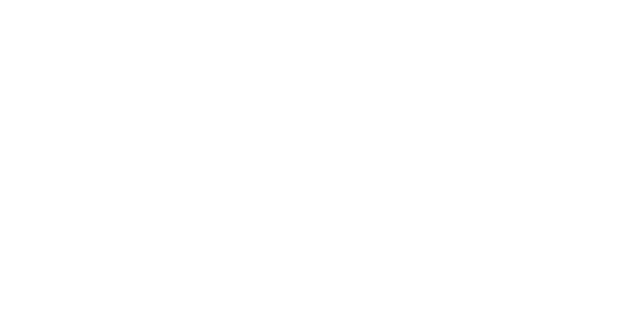
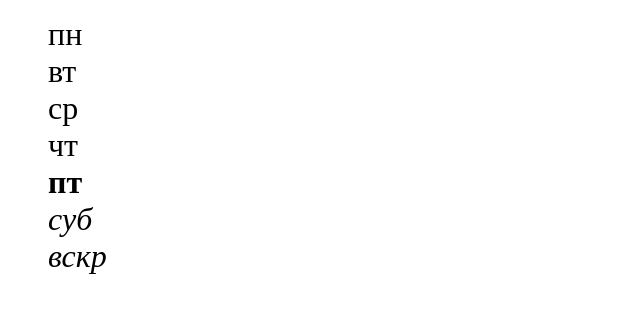
Before and after one commit to katanablaade/hardQuest, a plain HTML site: page index.html in a window 1280 px wide. Shown: the whole page, without its empty margins (0-640 px from the left). Drawn offline with Linux system fonts and the light colour scheme.

Commit message:
Complete quest07

```diff
--- a/index.html
+++ b/index.html
@@ -6,5 +6,7 @@
     <script src="./script.js" defer></script>
     <title>Document</title>
   </head>
-  <body></body>
+  <body>
+    <ul id="myArr"></ul>
+  </body>
 </html>
--- a/script.js
+++ b/script.js
@@ -0,0 +1,21 @@
+'use strict';
+
+const week = ['пн', 'вт', 'ср', 'чт', 'пт', 'суб', 'вскр'];
+const myArr = document.getElementById('myArr');
+const today = new Date();
+
+week.forEach(function (item) {
+  const li = document.createElement('li');
+  myArr.append(li);
+  li.innerHTML = item;
+  li.style.listStyle = 'none';
+  li.style.fontSize = '32px';
+  if (item === 'суб' || item === 'вскр') {
+    li.style.fontStyle = 'italic';
+  }
+  if (item === week[today.getDay() - 1]) {
+    li.style.fontWeight = '700';
+  }
+});
+
+console.log(myArr);
```
